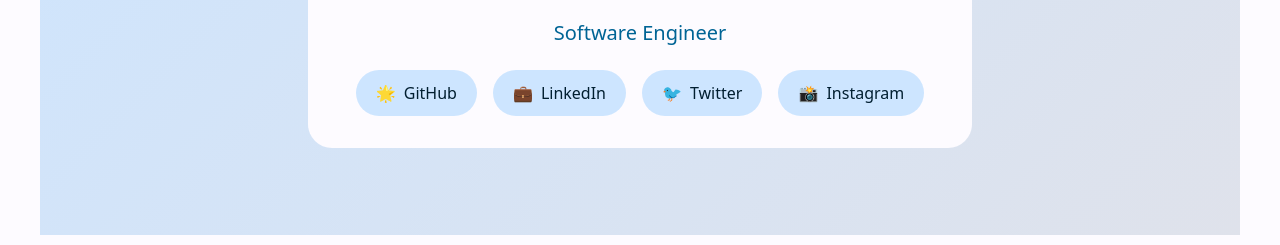
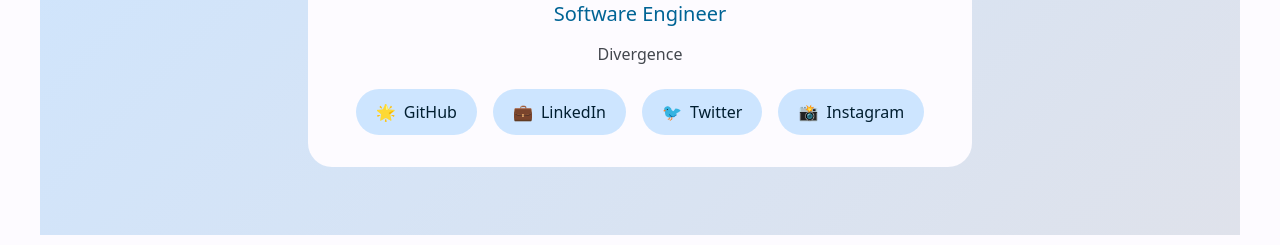
Before and after one commit to harimoradiya/harimoradiya.github.io, an Astro site: page / in a window 1280 px wide. Shown: the part 381-626 px from the top of the page. Built offline with nearby package versions, Linux system fonts and the light colour scheme; Astro itself is replaced by a stand-in of ours.

Commit message:
Update index.astro

```diff
--- a/src/pages/index.astro
+++ b/src/pages/index.astro
@@ -78,7 +78,7 @@
       <h1 class="typing-animation">Hello, I'm Hari Moradiya</h1>
 
       <p class="title animate-up-delay-1">Software Engineer</p>
-      <p class="subtitle animate-up-delay-2"></p>
+      <p class="subtitle animate-up-delay-2">Divergence</p>
       <div class="social-links animate-up-delay-2">
         {socialLinks.map(link => (
             <a href={link.url} target="_blank" rel="noopener noreferrer" class="social-link">
```
